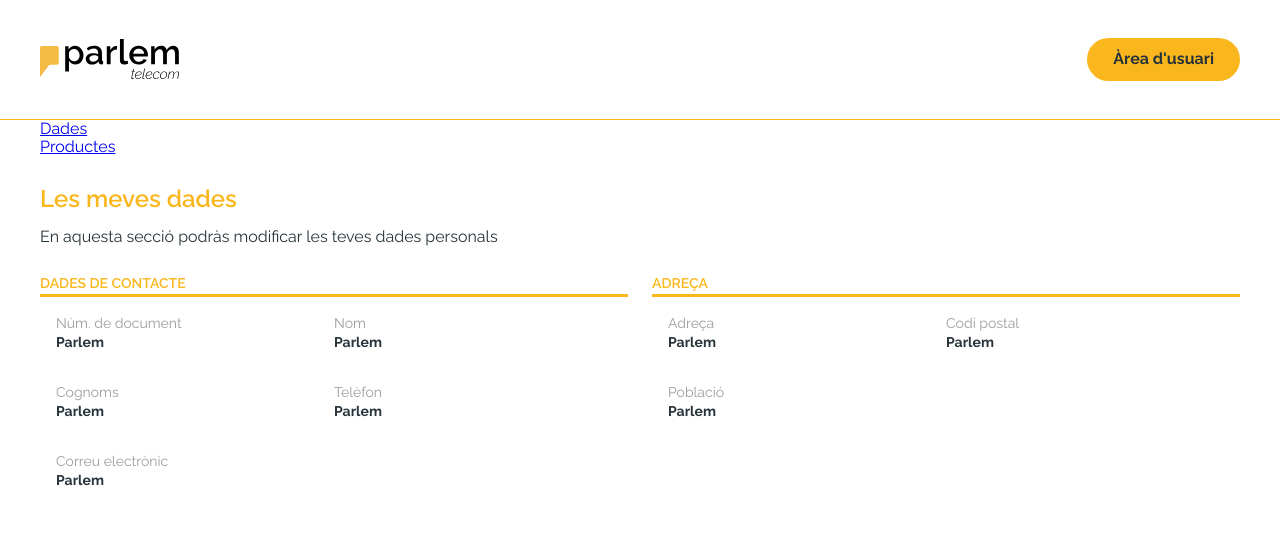
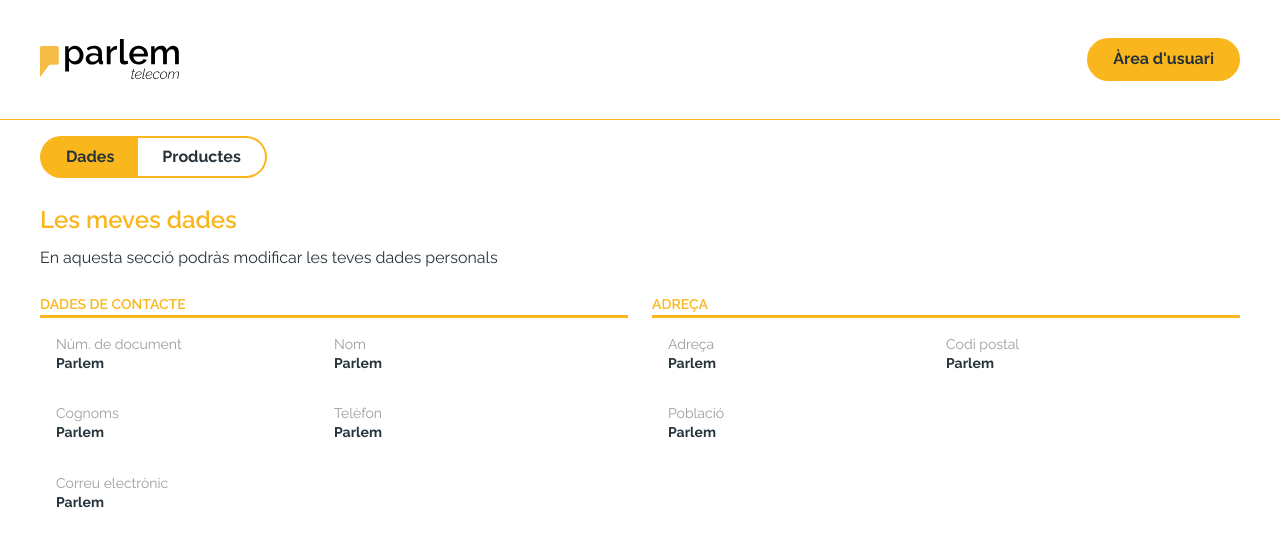
Before and after one commit to Jocalu/parlem-test, a Nuxt app in the folder apps/parlem-web/: page /user-area in a window 1280 px wide. Shown: the top 546 px of the page. Built offline with nearby package versions, Linux system fonts and the light colour scheme.

Commit message:
Add PagesNavigation component

```diff
--- a/apps/parlem-web/assets/scss/variables/_colors.scss
+++ b/apps/parlem-web/assets/scss/variables/_colors.scss
@@ -2,5 +2,6 @@
   --grey-1: #27333a;
   --grey-2: #9d9d9d;
   --primary: #fab71d;
+  --primary-light: #fcd97f;
   --white: #fff;
 }
--- /dev/null
+++ b/apps/parlem-web/components/PagesNavigation/PagesNavigation.scss
@@ -0,0 +1,44 @@
+.pages-navigation {
+  display: flex;
+  width: fit-content;
+
+  &__item-wrapper {
+    padding: 10px 24px;
+    transition: all 0.3s ease-in-out;
+    background-color: var(--white);
+
+    &:hover,
+    &--active {
+      cursor: pointer;
+    }
+
+    &:hover {
+      background-color: var(--primary-light);
+    }
+
+    &--active {
+      background-color: var(--primary);
+    }
+
+    &:first-child {
+      border-radius: 50px 0 0 50px;
+      border-top: 2px solid var(--primary);
+      border-bottom: 2px solid var(--primary);
+      border-left: 2px solid var(--primary);
+    }
+
+    &:last-child {
+      border-radius: 0 50px 50px 0;
+      border-top: 2px solid var(--primary);
+      border-bottom: 2px solid var(--primary);
+      border-right: 2px solid var(--primary);
+    }
+  }
+
+  &__item {
+    color: var(--grey-1);
+    text-decoration: none;
+    font-weight: 700;
+    font-size: 16px;
+  }
+}
--- /dev/null
+++ b/apps/parlem-web/components/PagesNavigation/PagesNavigation.vue
@@ -0,0 +1,45 @@
+<template>
+  <nav class="pages-navigation">
+    <ul
+      v-for="link in links"
+      :class="['pages-navigation__item-wrapper', activeClass(link.to)]"
+    >
+      <nuxt-link :to="link.to" class="pages-navigation__item">
+        <li v-text="link.text" />
+      </nuxt-link>
+    </ul>
+  </nav>
+</template>
+
+<script lang="ts" setup>
+import { ROUTES } from "../../routes/routes";
+import { data, products } from "../../locales/ca.json";
+
+const route = useRoute();
+
+type PageNavigationProps = {
+  links?: {
+    text: string;
+    to: string;
+  }[];
+};
+
+withDefaults(defineProps<PageNavigationProps>(), {
+  links: [
+    {
+      text: data,
+      to: ROUTES.USER_AREA,
+    },
+    {
+      text: products,
+      to: ROUTES.USER_AREA_PRODUCTS,
+    },
+  ],
+});
+
+const activeClass = (link: string) => {
+  return link === route.path && "pages-navigation__item-wrapper--active";
+};
+</script>
+
+<style lang="scss" src="./PagesNavigation.scss"></style>
--- a/apps/parlem-web/pages/user-area/index.vue
+++ b/apps/parlem-web/pages/user-area/index.vue
@@ -1,15 +1,6 @@
 <template>
   <section class="container-responsive">
-    <nav>
-      <ul>
-        <nuxt-link :to="ROUTES.USER_AREA">
-          <li class="user-area__nav-item" v-text="data" />
-        </nuxt-link>
-        <nuxt-link :to="ROUTES.USER_AREA_PRODUCTS">
-          <li class="user-area__nav-item" v-text="products" />
-        </nuxt-link>
-      </ul>
-    </nav>
+    <pages-navigation class="mt-4" />
 
     <h2 class="mt-6" v-text="userAreaDataTitle" />
     <p class="mt-2" v-text="userAreaDataText" />
@@ -49,7 +40,6 @@
 </template>
 
 <script lang="ts" setup>
-import { ROUTES } from "../../routes/routes";
 import {
   userAreaDataTitle,
   userAreaDataName,
@@ -62,8 +52,6 @@ import {
   userAreaDataPhone,
   userAreaDataPostalCode,
   userAreaDataCity,
-  data,
-  products,
 } from "../../locales/ca.json";
 </script>
 
--- a/apps/parlem-web/pages/user-area/products/index.vue
+++ b/apps/parlem-web/pages/user-area/products/index.vue
@@ -1,15 +1,6 @@
 <template>
   <section class="container-responsive">
-    <nav>
-      <ul>
-        <nuxt-link :to="ROUTES.USER_AREA">
-          <li class="user-area__nav-item" v-text="data" />
-        </nuxt-link>
-        <nuxt-link :to="ROUTES.USER_AREA_PRODUCTS">
-          <li class="user-area__nav-item" v-text="products" />
-        </nuxt-link>
-      </ul>
-    </nav>
+    <pages-navigation class="mt-4" />
 
     <h2 class="mt-6" v-text="userAreaProductsTitle" />
     <p class="mt-2" v-text="userAreaProductsText" />
@@ -28,14 +19,11 @@
 </template>
 
 <script lang="ts" setup>
-import { ROUTES } from "../../../routes/routes";
 import {
   userAreaProductsTitle,
   userAreaProductsText,
   mobileLines,
   adsl,
-  data,
-  products,
 } from "../../../locales/ca.json";
 </script>
 
```
Also changed, not shown: 1 other file (tests, documents, lock files or other folders).
